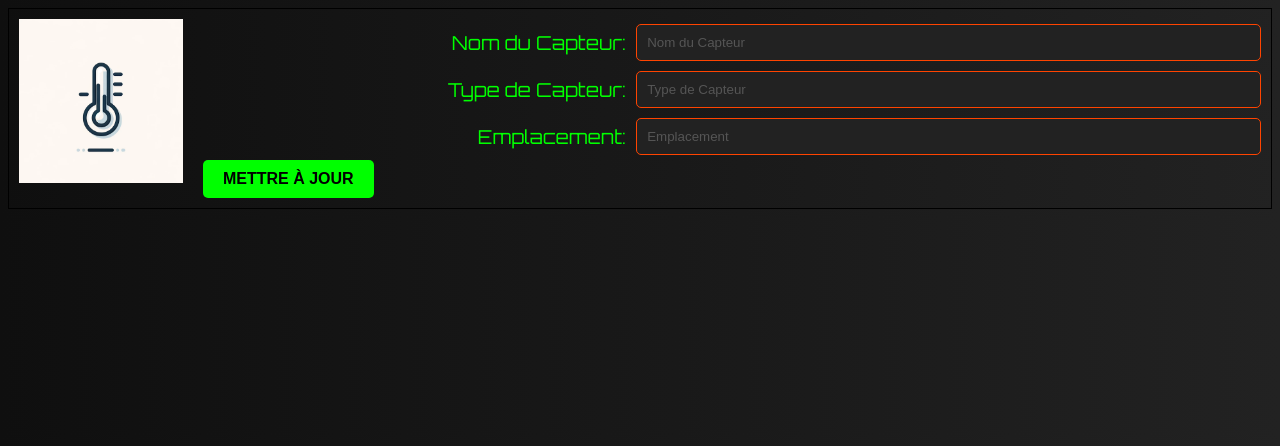
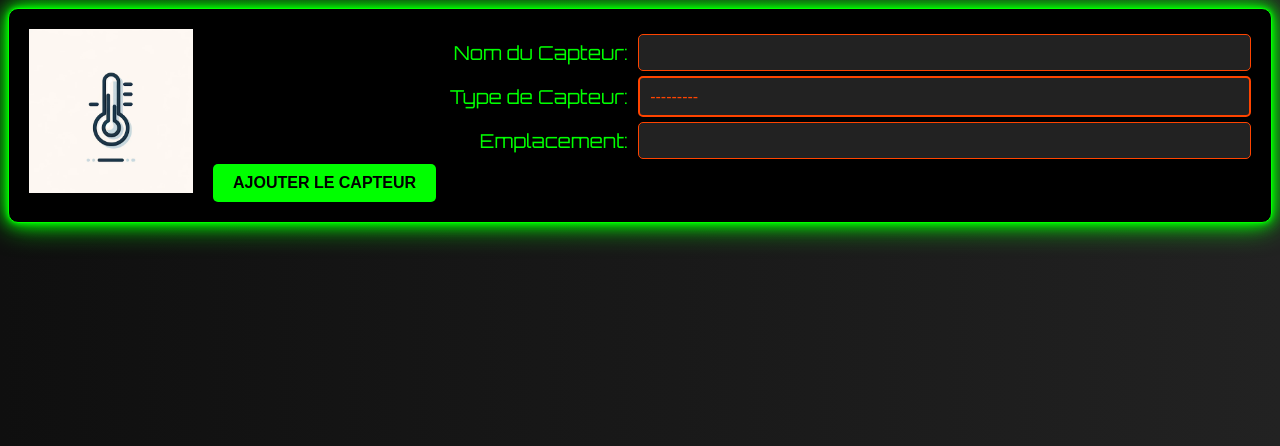
Before and after one commit to ledoux38/Domus_reborn, a Django app: page /sensor_data/add-sensor/ in a window 1280 px wide. Shown: the top 446 px of the page. Run offline with Django 4.2, Linux system fonts and the light colour scheme.

Commit message:
add sensor

```diff
--- a/DomusReborn/sensor_data/forms.py
+++ b/DomusReborn/sensor_data/forms.py
@@ -7,3 +7,6 @@ class SensorForm(forms.ModelForm):
     class Meta:
         model = Sensor
         fields = ['name', 'sensor_type', 'location', 'last_reading', 'last_reading_time', 'is_active']
+        widgets = {
+            'sensor_type': forms.Select(attrs={'class': 'select-neon'})
+        }
--- a/DomusReborn/sensor_data/templates/sensor_data/manage_sensor.html
+++ b/DomusReborn/sensor_data/templates/sensor_data/manage_sensor.html
@@ -11,26 +11,30 @@
         <title>Détails du Capteur</title>
     </head>
     <body>
-        <div class="sensor-container">
+        <div class="sensor-container frame">
             <img src="{% static 'sensor_data/images/capteur_temperature.png' %}" alt="Capteur" class="sensor-image">
             <div class="sensor-details">
-                    <form>
-                        <!-- Champs éditables du capteur -->
+                <form method="post" class="sensor-form">
+                    {% csrf_token %}
                     <div class="input-group">
                         <label for="sensorName">Nom du Capteur:</label>
-                            <input type="text" id="sensorName" name="sensorName" placeholder="Nom du Capteur">
+                        {{ form.name }}
                     </div>
                     <div class="input-group">
                         <label for="sensorType">Type de Capteur:</label>
-                            <input type="text" id="sensorType" name="sensorType" placeholder="Type de Capteur">
+                        {{ form.sensor_type }}
                     </div>
                     <div class="input-group">
                         <label for="sensorLocation">Emplacement:</label>
-                            <input type="text" id="sensorLocation" name="sensorLocation" placeholder="Emplacement">
+                        {{ form.location }}
                     </div>
                     <!-- Ajoutez plus de champs selon les besoins -->
-                        <div>
-                            <button class="btn" type="submit">Mettre à jour</button>
+                    <div class="form-actions">
+                        {% if action == 'Add' %}
+                            <button class="btn" type="submit">Ajouter le capteur</button>
+                        {% else %}
+                            <button class="btn" type="submit">Mettre à jour le capteur</button>
+                        {% endif %}
                     </div>
                 </form>
             </div>
--- a/DomusReborn/static/css/librarie.css
+++ b/DomusReborn/static/css/librarie.css
@@ -104,3 +104,65 @@ label {
     justify-content: space-between; /* Place les éléments aux extrémités opposées */
     gap: 10px; /* Espace entre le label et l'input */
 }
+
+.frame {
+    border: 1px solid #00ff00; /* Bordure vive, par exemple verte */
+    box-shadow: 0 4px 8px rgba(0, 0, 0, 0.5); /* Ombre portée pour un effet de profondeur */
+    border-radius: 10px; /* Coins arrondis */
+    padding: 20px; /* Espace intérieur pour le contenu */
+    background: #000; /* Fond sombre */
+    color: #fff; /* Texte en blanc */
+}
+
+.frame::before {
+    content: '';
+    position: absolute;
+    top: 0; right: 0; bottom: 0; left: 0;
+    border: 1px solid #00ff00; /* Bordure vive */
+    background: repeating-linear-gradient(
+        45deg,
+        transparent,
+        transparent 10px,
+        rgba(255, 255, 255, 0.2) 10px,
+        rgba(255, 255, 255, 0.2) 11px
+    ); /* Effet de grille */
+    z-index: -1;
+    border-radius: 10px; /* Coins arrondis */
+}
+
+.frame {
+    position: relative;
+    box-shadow: 0 0 5px #0f0, 0 0 15px #0f0, 0 0 30px #0f0; /* Effet de néon vert */
+}
+
+.frame:hover {
+    box-shadow: 0 0 8px #ff0, 0 0 18px #ff0, 0 0 38px #ff0; /* Changement de couleur de l'ombre */
+    transform: translateY(-5px); /* Légère élévation */
+    transition: box-shadow 0.3s, transform 0.3s; /* Animation fluide */
+}
+
+
+.select-neon {
+    flex-grow: 1;
+    background-color: #222; /* Fond sombre */
+    border: 2px solid #f40; /* Bordure rouge néon */
+    color: #f40; /* Couleur de texte rouge néon */
+    padding: 10px; /* Espacement intérieur */
+    border-radius: 5px; /* Coins arrondis */
+    font-size: 16px; /* Taille de police adéquate */
+    appearance: none; /* Supprimer l'apparence par défaut */
+    -webkit-appearance: none; /* Supprimer l'apparence par défaut pour Safari */
+    -moz-appearance: none; /* Supprimer l'apparence par défaut pour Firefox */
+    cursor: pointer; /* Curseur en forme de main */
+    transition: box-shadow 0.3s ease-in-out; /* Animation de transition */
+}
+
+.select-neon:focus {
+    outline: none; /* Supprimer le contour par défaut lors de la sélection */
+    box-shadow: 0 0 5px #f40, 0 0 10px #f40, 0 0 15px #f40;
+}
+
+.select-neon option {
+    background-color: #000; /* Fond noir pour les options */
+    color: #fff; /* Texte en blanc pour les options */
+}
```
Also changed, not shown: DomusReborn/db.sqlite3. Lines whose indentation alone changed are shown as unchanged.
